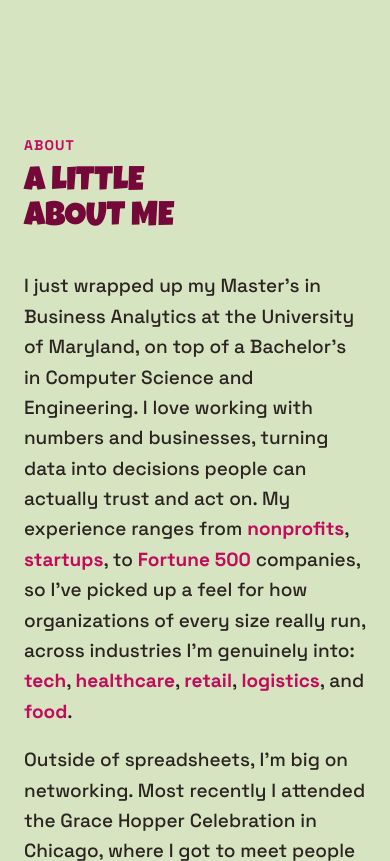
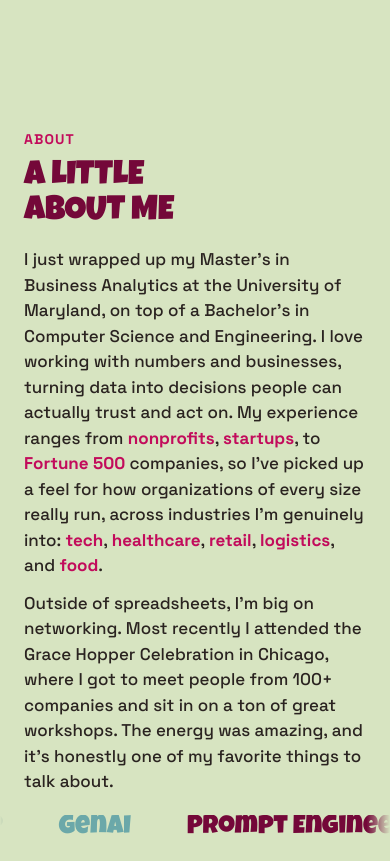
Before and after one commit to Prakruthi-KS/Portfolio, a plain HTML site: page index.html in a window 390 px wide. Shown: the part 820-1681 px from the top of the page. Drawn offline with nearby package versions, Linux system fonts and the light colour scheme.

Commit message:
Fix About section clipping the skills marquee

```diff
--- a/style.css
+++ b/style.css
@@ -78,17 +78,19 @@
 .scroll-cue{position:absolute; bottom:36px; right:48px; font-size:12px; font-weight:700; text-transform:uppercase; letter-spacing:.1em; color:var(--teal-dark);}
 
 /* ABOUT */
-.about-illustration{position:absolute; top:48%; right:4%; width:min(40vw,560px); transform:translateY(-50%); z-index:0; pointer-events:none;}
+#about{padding-top:104px;}
+#about .section-head{margin-bottom:18px;}
+.about-illustration{position:absolute; top:46%; right:4%; width:min(40vw,560px); transform:translateY(-50%); z-index:0; pointer-events:none;}
 .about-illustration img{width:100%; display:block;}
 @media(max-width:1150px){.about-illustration{opacity:.55; width:28vw;}}
 @media(max-width:860px){.about-illustration{display:none;}}
 .about-text{position:relative; z-index:1;}
-.about-text p{font-size:19px; max-width:640px; color:var(--ink); line-height:1.6; margin-bottom:18px; font-weight:500;}
+.about-text p{font-size:17px; max-width:640px; color:var(--ink); line-height:1.5; margin-bottom:12px; font-weight:500;}
 .about-text strong{color:var(--pink); font-weight:800;}
 .placeholder-note{font-style:italic; color:var(--teal-dark); font-size:14px; border:1.5px dashed var(--teal-mid); border-radius:12px; padding:12px 16px; background:rgba(145,196,200,.15); font-family:'Space Grotesk',sans-serif;}
-.skills-marquee{position:relative; z-index:1; width:calc(100% + 96px); margin:8px -48px 0; overflow:hidden; -webkit-mask-image:linear-gradient(to right, transparent, #000 6%, #000 94%, transparent); mask-image:linear-gradient(to right, transparent, #000 6%, #000 94%, transparent);}
+.skills-marquee{position:relative; z-index:1; width:calc(100% + 96px); margin:14px -48px 0; overflow:hidden; -webkit-mask-image:linear-gradient(to right, transparent, #000 6%, #000 94%, transparent); mask-image:linear-gradient(to right, transparent, #000 6%, #000 94%, transparent);}
 .skills-track{display:flex; align-items:center; gap:56px; width:max-content; animation:skillsScroll 26s linear infinite;}
-.skills-track span{font-family:'Luckiest Guy',cursive; font-size:clamp(30px,5.2vw,58px); line-height:1; white-space:nowrap; color:var(--maroon); -webkit-text-stroke:0;}
+.skills-track span{font-family:'Luckiest Guy',cursive; font-size:clamp(26px,4.4vw,46px); line-height:1; white-space:nowrap; color:var(--maroon); -webkit-text-stroke:0;}
 .skills-track span:nth-child(4n+2){color:var(--pink);}
 .skills-track span:nth-child(4n+3){color:var(--teal-dark);}
 .skills-track span:nth-child(4n+4){color:var(--teal-mid);}
```
